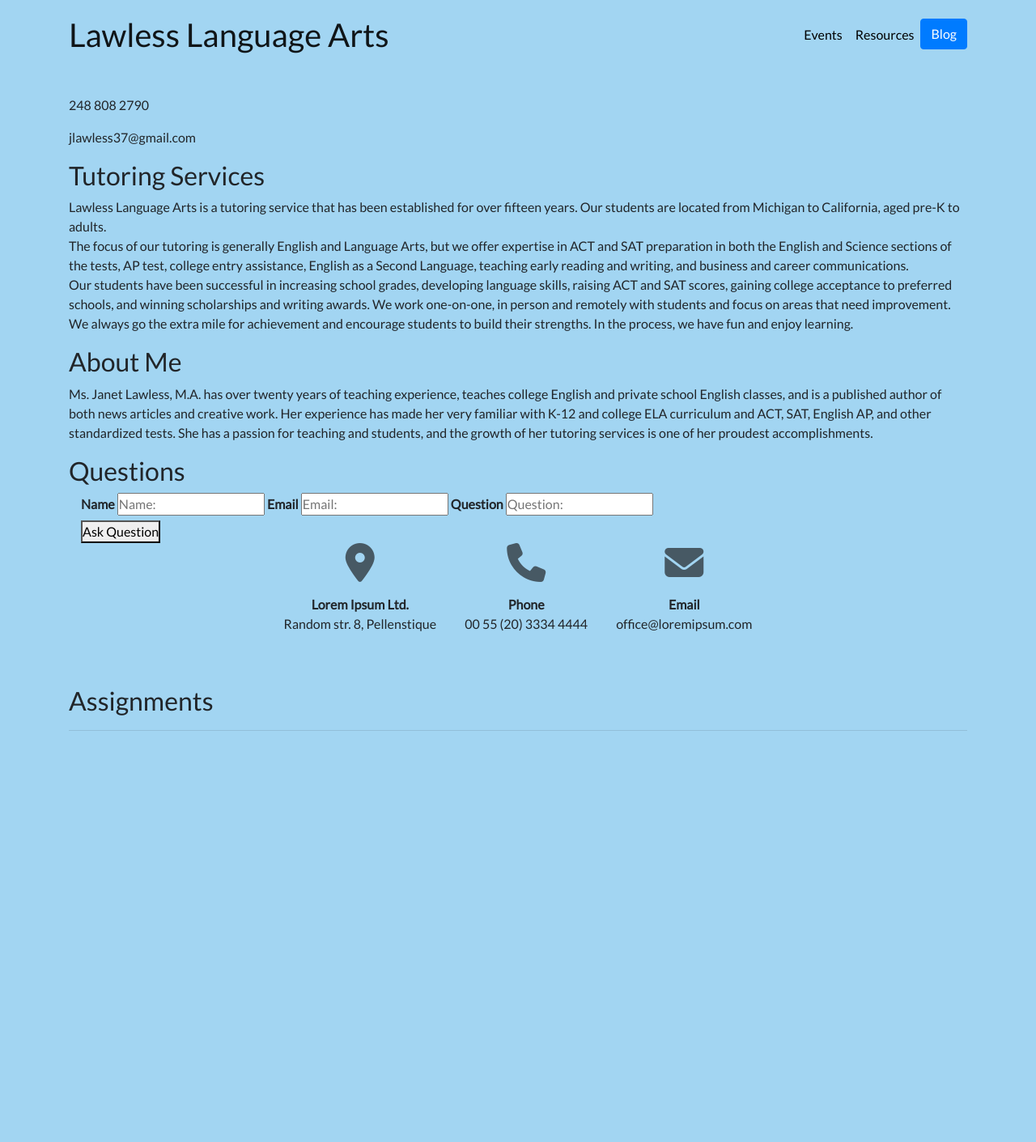
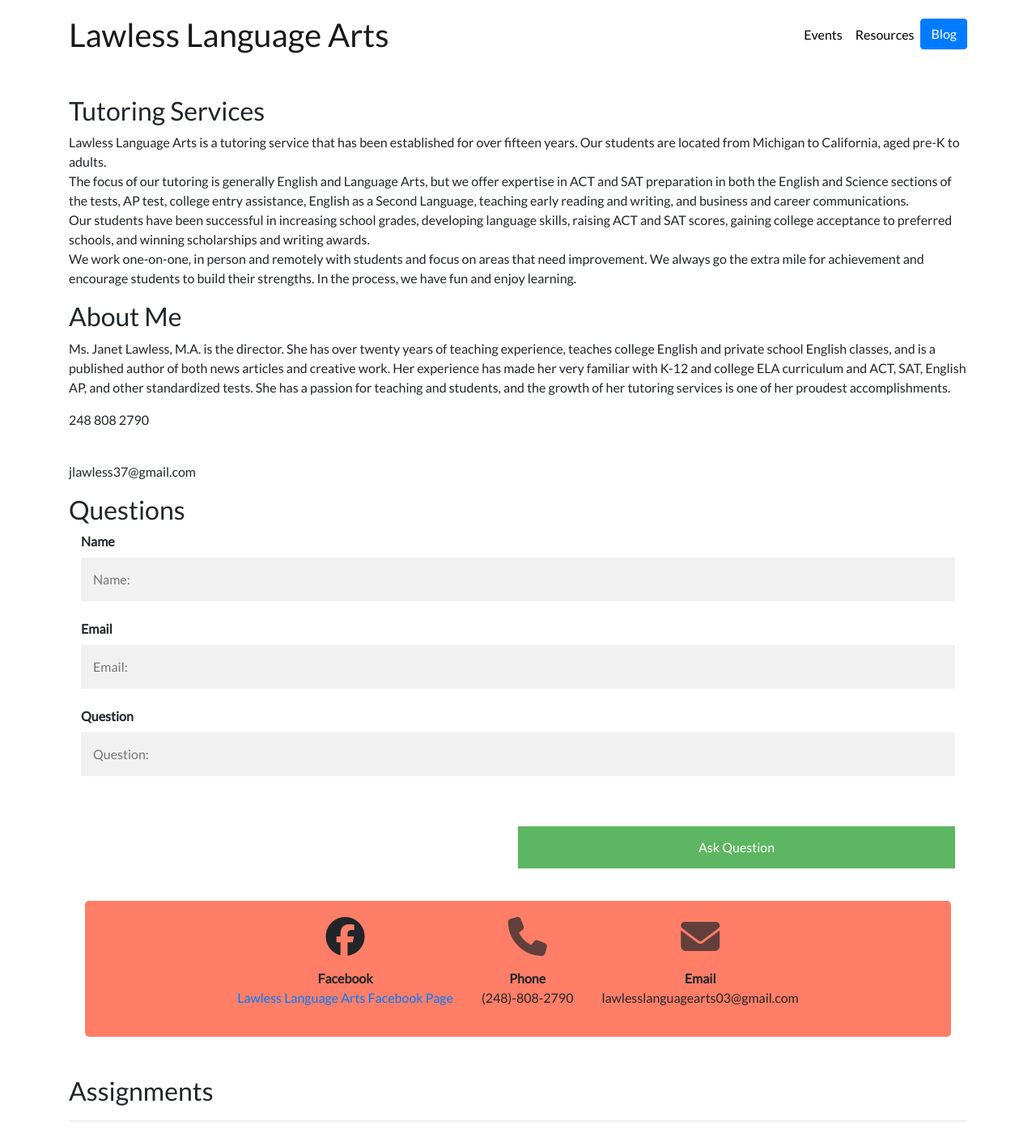
Before and after one commit to littlepotato123/lawless-website, a Django app: page / in a window 1280 px wide. Shown: the whole page at 81% size. Before the commit the page ends 903 px from the top, so only its background shows below. Run offline with Django 3.2, Linux system fonts and the light colour scheme; data that the repository does not hold is empty; some libraries are stand-ins or nearby versions.

Commit message:
footer and signup done

```diff
--- a/portfolio/static/portfolio/custom.css
+++ b/portfolio/static/portfolio/custom.css
@@ -35,29 +35,3 @@ body {
         font-size: 5rem;
     }
 }
-
-.contact .fa:before {
-  display: inline-block;
-  opacity: 0.7;
-}
-
-.contact li {
-  display: inline-block;
-  list-style-type: none;
-  margin: 0 1em;
-  text-align: center;
-}
-
-.contact p {
-  text-align: center;
-}
-
-.contact {
-  display: inline-block;
-  margin: 0 auto;
-  padding-left: 0;
-}
-
-.cont {
-  text-align: center;
-}
--- a/portfolio/templates/portfolio/index.html
+++ b/portfolio/templates/portfolio/index.html
@@ -4,6 +4,115 @@
     <div class="col-md-9 text-center">
     </div>
 </div>
+
+<style>
+  body {
+    background-color: white;
+  }
+
+  input[type=text], input[type=password] {
+        width: 100%;
+        padding: 15px;
+        margin: 0 0 22px 0;
+        display: inline-block;
+        border: none;
+        background: #f1f1f1;
+        }
+
+        input[type=text]:focus, input[type=password]:focus {
+        background-color: #ddd;
+        outline: none;
+        }
+
+        hr {
+        border: 1px solid #f1f1f1;
+        margin-bottom: 25px;
+        }
+
+        /* Set a style for all buttons */
+        button {
+            background-color: #4CAF50;
+            color: white;
+            padding: 14px 20px;
+            margin: 30px 0;
+            border: none;
+            cursor: pointer;
+            width: 100%;
+            position: relative;
+            top: 10px;
+            opacity: 0.9;
+        }
+
+        button:hover {
+        opacity:1;
+        }
+
+        /* Float cancel and signup buttons and add an equal width */
+        .cancelbtn, .signupbtn {
+        float: right;
+        width: 50%;
+        }
+
+        /* Clear floats */
+        .clearfix::after {
+        content: "";
+        clear: both;
+        display: table;
+        }
+
+        /* Change styles for cancel button and signup button on extra small screens */
+        @media screen and (max-width: 300px) {
+            .cancelbtn, .signupbtn {
+                width: 100%;
+            }
+        }
+
+        .scroll-contact {
+            font-size: 25px;
+            width: 200px;
+            border-radius: 5px;
+            position: relative;
+            top: 65px;
+            left: 50%;
+            background-color: #a2d5f2;
+            padding: 10px;
+            text-decoration: none;
+            color: #fafafa;
+        }
+        #footer {
+            background-color: #ff7e67;
+            border-radius: 5px;
+            margin: 20px 20px 20px 20px;
+            position: relative;
+            padding: 20px;
+            text-align: center;
+        }
+        .contact .fa:before {
+  display: inline-block;
+  opacity: 0.7;
+}
+
+.contact li {
+  display: inline-block;
+  list-style-type: none;
+  margin: 0 1em;
+  text-align: center;
+}
+
+.contact p {
+  text-align: center;
+}
+
+.contact {
+  display: inline-block;
+  margin: 0 auto;
+  padding-left: 0;
+}
+
+.cont {
+  text-align: center;
+}
+</style>
 
 <div class="row justify-content-center my-3">
     <div class="col-5">
@@ -16,29 +125,28 @@
 </head>
 <body>
     <main>
-        <div class="box1">
-            <p>248 808 2790 </p>
-            <p>jlawless37@gmail.com</p>
-        </div>
-        <div class="box2">
-            <h2>Tutoring Services</h2>
+      <div class="businessDescription">
+        <h2>Tutoring Services</h1>
         <p>
           Lawless Language Arts is a tutoring service that has been established for over fifteen years. Our students are located from Michigan to California, aged pre-K to adults.<br>
           The focus of our tutoring is generally English and Language Arts, but we offer expertise in ACT and SAT preparation in both the English and Science sections of the tests, AP test, college entry assistance, English as a Second Language, teaching early reading and writing, and business and career communications.<br>
-                Our students have been successful in increasing school grades, developing language skills, raising ACT and SAT scores, gaining college acceptance to preferred schools, and winning scholarships and writing awards.
+          Our students have been successful in increasing school grades, developing language skills, raising ACT and SAT scores, gaining college acceptance to preferred schools, and winning scholarships and writing awards.<br>
           We work one-on-one, in person and remotely with students and focus on areas that need improvement. We always go the extra mile for achievement and encourage students to build their strengths. In the process, we have fun and enjoy learning.
         </p>
       </div>
-        <div class="box3">
-            <h2>About Me</h2>
+      <div class="aboutme">
+        <h2>About Me</h1>
         <p>
-              Ms. Janet Lawless, M.A. has over twenty years of teaching experience, teaches college English and private school English classes, and is a published author of both news articles and creative work. Her experience has made her very familiar with K-12 and college ELA curriculum and ACT, SAT, English AP, and other standardized tests. She has a passion for teaching and students, and the growth of her tutoring services is one of her proudest accomplishments.
-
+          Ms. Janet Lawless, M.A. is the director. She has over twenty years of teaching experience, teaches college English and private school English classes, and is a published author of both news articles and creative work. Her experience has made her very familiar with K-12 and college ELA curriculum and ACT, SAT, English AP, and other standardized tests. She has a passion for teaching and students, and the growth of her tutoring services is one of her proudest accomplishments.
         </p>
       </div>
-        <div class="box4">
+      <div class="extraContact">
+        <p>248 808 2790 </p><br>
+        <p>jlawless37@gmail.com</p>
+      </div>
+      <div class="questions">
         <h2>Questions</h2>
-            <form>
+            <form action="/">
               <div class="container">
                 <label for="email"><b>Name</b></label>
                 <input type="text" placeholder="Name: " name="name" required>
@@ -54,20 +162,20 @@
               </div>
             </form>
       </div>
-        <div class="box5">
+      <div id="footer">
         <div class="cont">
           <ul class="contact">
             <li style="text-align: left;">
-                <p><i class="fa fa-map-marker fa-3x"></i></p>
-                <p><strong>Lorem Ipsum Ltd.</strong></br>Random str. 8, Pellenstique</p>
+              <p><i class="fab fa-facebook fa-3x"></i></p>
+              <p><strong>Facebook</strong></br><a href="https://www.facebook.com/lawlesslanguagearts">Lawless Language Arts Facebook Page</a></p>
             </li>
             <li style="text-align: left;">
               <p><i class="fa fa-phone fa-3x"></i></p>
-                <p><strong>Phone</strong></br>00 55 (20) 3334 4444</p>
+              <p><strong>Phone</strong></br>(248)-808-2790</p>
             </li>
             <li style="text-align: left;">
               <p><i class="fa fa-envelope fa-3x"></i></p>
-                <p><strong>Email</strong></br>office@loremipsum.com</p>
+              <p><strong>Email</strong></br>lawlesslanguagearts03@gmail.com</p>
             </li>
           </ul>
         </div>
@@ -91,7 +199,6 @@
         <img src="{{ project.image.url }}" class="img-fluid mb-2"> {% endif %}
         <h3>{{ project.title }}</h3>
         <p>{{ project.description }}</p>
-
     </div>
     {% endfor %}
 </div>
```
Lines whose indentation alone changed are shown as unchanged.
